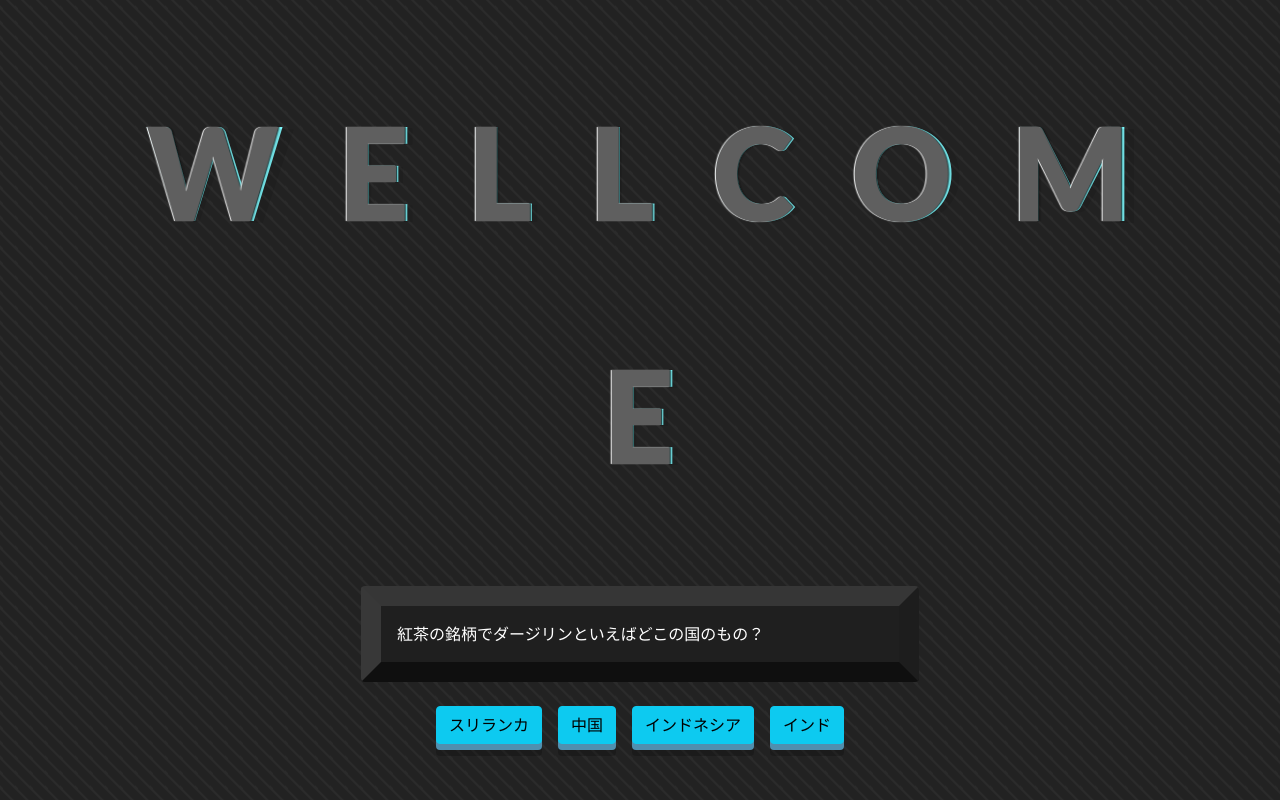
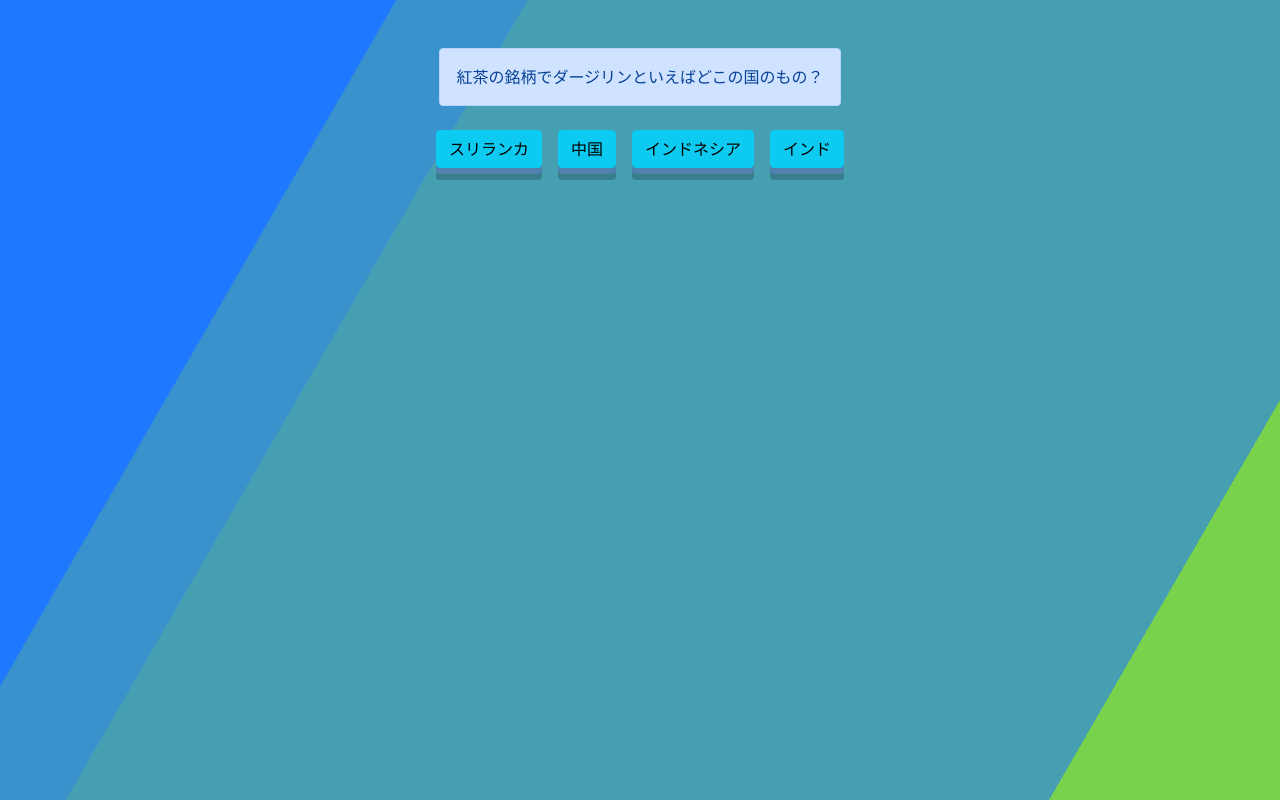
Before and after one commit to yukiya1006/JS_Question_App, a plain HTML site: page index.html in a window 1280 px wide. Drawn offline with nearby package versions, Linux system fonts and the light colour scheme.

Commit message:
[chenge]背景

```diff
--- a/index.html
+++ b/index.html
@@ -7,19 +7,13 @@
     <link href="https://cdn.jsdelivr.net/npm/bootstrap@5.0.2/dist/css/bootstrap.min.css" rel="stylesheet" integrity="sha384-EVSTQN3/azprG1Anm3QDgpJLIm9Nao0Yz1ztcQTwFspd3yD65VohhpuuCOmLASjC" crossorigin="anonymous">
     <script src="https://cdnjs.cloudflare.com/ajax/libs/sweetalert/2.1.2/sweetalert.min.js"></script>
     <link rel="stylesheet" href="style.css">
-    <title>Js_Practice</title>
+    <title>JavaScript Question App</title>
 </head>
 
-<div class="foo">
-    <span class="letter" data-letter="W">W</span>
-    <span class="letter" data-letter="E">E</span>
-    <span class="letter" data-letter="L">L</span>
-    <span class="letter" data-letter="L">L</span>
-    <span class="letter" data-letter="C">C</span>
-    <span class="letter" data-letter="O">O</span>
-    <span class="letter" data-letter="M">M</span>
-    <span class="letter" data-letter="E">E</span>
-  </div>
+<div class="bg"></div>
+<div class="bg bg2"></div>
+<div class="bg bg3"></div>
+
 <div class="container">
 
     <div class="jumbotron mt-5">
@@ -45,7 +39,6 @@
     </div>
   </div>
 
-
   <script src="app.js"></script>
 </body>
 </html>
--- a/style.css
+++ b/style.css
@@ -1,24 +1,14 @@
 button {
     animation: 0.4s ease-in 0s 1 jump;
     color: ghostwhite;
-    background: #86c0de;
-    box-shadow: 0 6px 0 hsl(200deg 37% 50%), 0 12px 0 rgba(0, 0, 0, .2);
+    background: #8696de;
+    box-shadow: 0 6px 0 rgb(80, 129, 175), 0 12px 0 rgba(0, 0, 0, .2);
     transition: color .3s, background .3s, box-shadow .3s, transform .3s;
     transition-duration: .4s;
 }
     button:hover {
 
     }
-
-#js-question{
-  color: #ffffff;
-  width: 50%;
-  height: 50%;
-  border-style: solid;
-  border-width: 20px;
-  background-color: #1f1f1f;
-  border-color: #363636 #1d1d1d #0f0f0f #383838;
-}
 
 @keyframes jump {
     0% {
@@ -55,89 +45,32 @@ button {
 
 }
 
-body {
-    background-color: #222222;
-    background: repeating-linear-gradient(
-        45deg,
-        #2b2b2b 0%,
-        #2b2b2b 10%,
-        #222222 0%,
-        #222222 50%
-      )
-      0 / 15px 15px;
-  }
-
-
-  @import url(https://fonts.googleapis.com/css?family=Lato:900);
-*, *:before, *:after{
-  box-sizing:border-box;
-}
-body{
-  font-family: 'Lato', sans-serif;
-}
-div.foo{
-  width: 90%;
-  margin: 50px auto;
-  text-align: center;
-}
-.letter{
-  display: inline-block;
-  font-weight: 900;
-  font-size: 8em;
-  margin: 0.2em;
-  position: relative;
-  color: #7efbff;
-  transform-style: preserve-3d;
-  perspective: 400;
-  z-index: 1;
-}
-.letter:before, .letter:after{
-  position:absolute;
-  content: attr(data-letter);
-  transform-origin: top left;
+.bg {
+  animation:slide 3s ease-in-out infinite alternate;
+  background-image: linear-gradient(-60deg, #6c3 50%, rgb(0, 102, 255) 50%);
+  bottom:0;
+  left:-50%;
+  opacity:0.5;
+  position:fixed;
+  right:-50%;
   top:0;
-  left:0;
-}
-.letter, .letter:before, .letter:after{
-  transition: all 0.3s ease-in-out;
-}
-.letter:before{
-  color: rgb(95, 95, 95);
-  text-shadow:
-    -1px 0px 1px rgb(255, 255, 255),
-    1px 0px 1px rgba(0,0,0,.8);
-  z-index: 3;
-  transform:
-    rotateX(0deg)
-    rotateY(-15deg)
-    rotateZ(0deg);
-}
-.letter:after{
-  color: rgba(0, 0, 0, 0.11);
-  z-index:2;
-  transform:
-    scale(1.08,1)
-    rotateX(0deg)
-    rotateY(0deg)
-    rotateZ(0deg)
-    skew(0deg,1deg);
-}
-.letter:hover:before{
-  color: #838383;
-  transform:
-    rotateX(0deg)
-    rotateY(-40deg)
-    rotateZ(0deg);
-}
-.letter:hover:after{
-  transform:
-    scale(1.08,1)
-    rotateX(0deg)
-    rotateY(40deg)
-    rotateZ(0deg)
-    skew(0deg,22deg);
+  z-index:-1;
 }
 
-.foo {
-    margin-top: 50px;
+.bg2 {
+  animation-direction:alternate-reverse;
+  animation-duration:4s;
 }
+
+.bg3 {
+  animation-duration:5s;
+}
+
+@keyframes slide {
+  0% {
+    transform:translateX(-25%);
+  }
+  100% {
+    transform:translateX(25%);
+  }
+}
```
